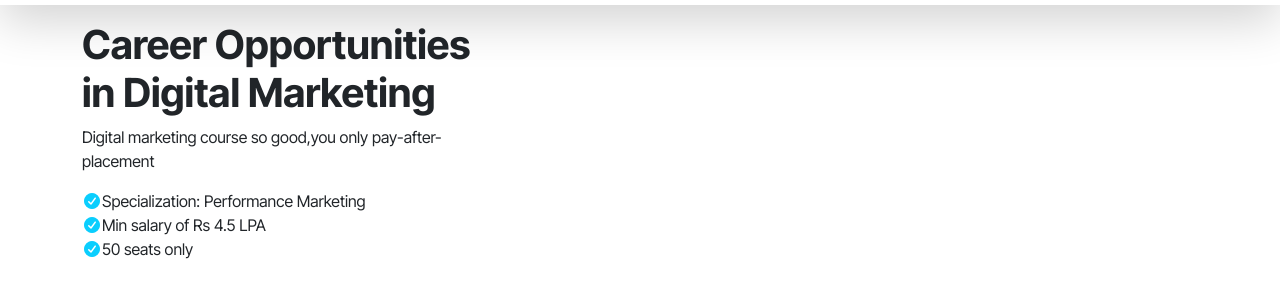
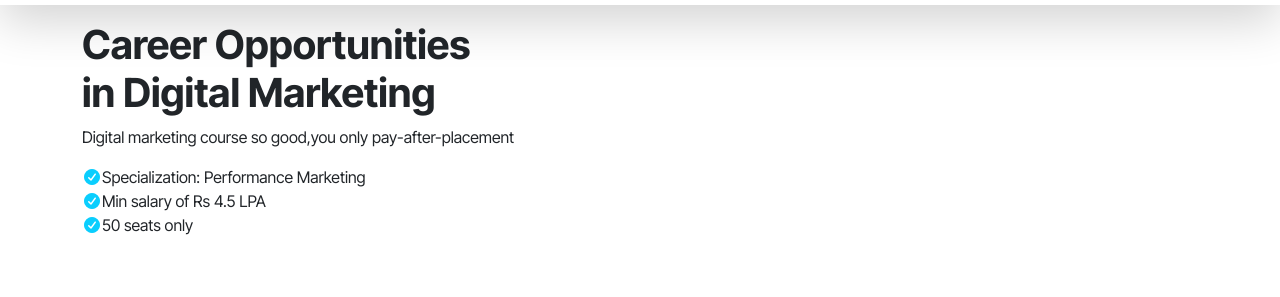
Before and after one commit to MUHAMMADUMAIRSADIQ-CODE1/pratice, a plain HTML site: page index.html in a window 1280 px wide. Shown: the part 105-402 px from the top of the page. Drawn offline with nearby package versions, Linux system fonts and the light colour scheme.

Commit message:
first commit

```diff
--- a/index.html
+++ b/index.html
@@ -33,7 +33,7 @@
             <div class="row">
                 <div class="text col-lg-6  col-sm-12  ">
                     <h1>Career Opportunities <br> in Digital Marketing</h1>
-                    <p>Digital marketing course so good,you only pay-after- <br>placement</p>
+                    <p>Digital marketing course so good,you only pay-after-placement</p>
                     <ul>
                         <li><i class="fa-solid fa-circle-check"></i>Specialization: Performance Marketing</li>
                         <li><i class="fa-solid fa-circle-check"></i>Min salary of Rs 4.5 LPA</li>
```
